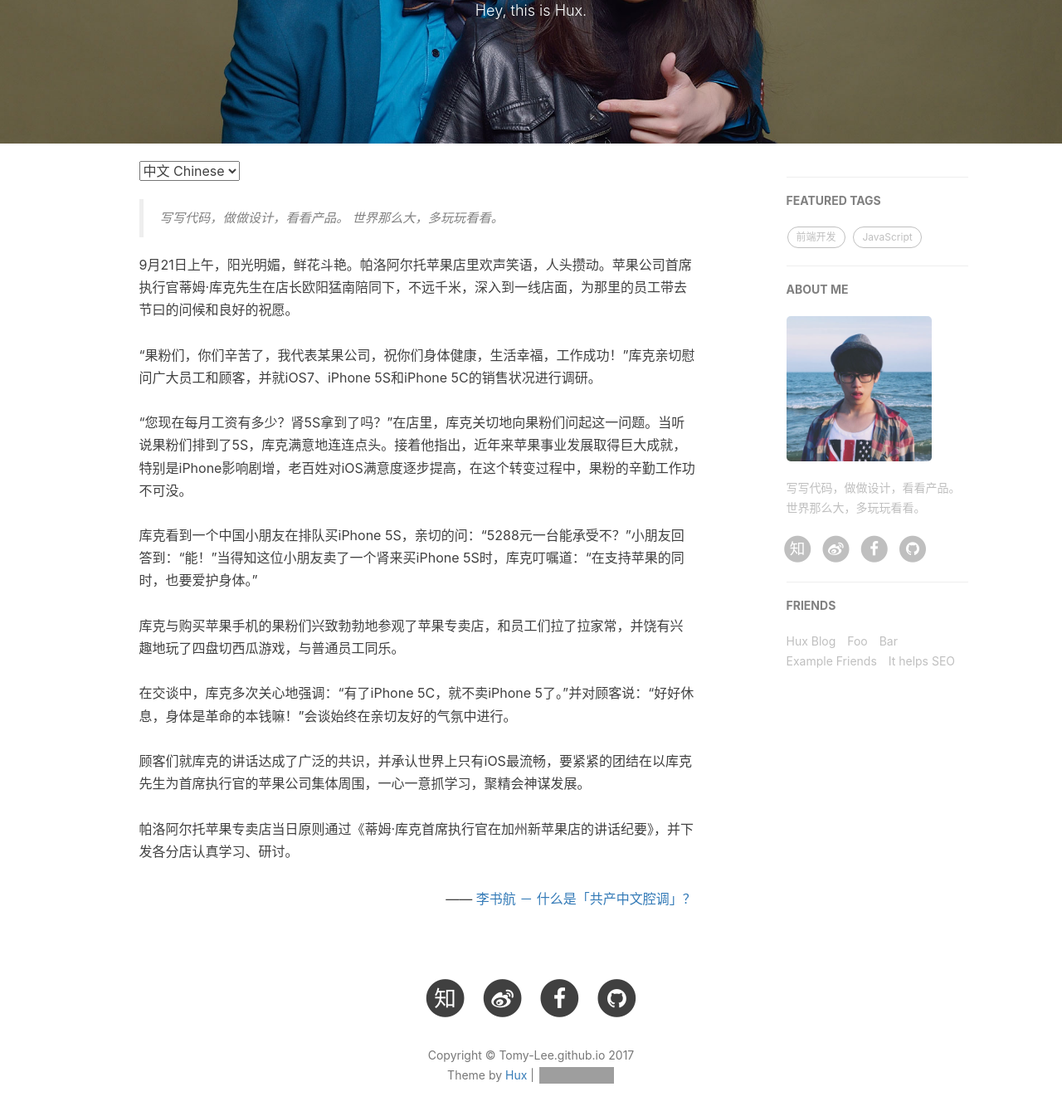
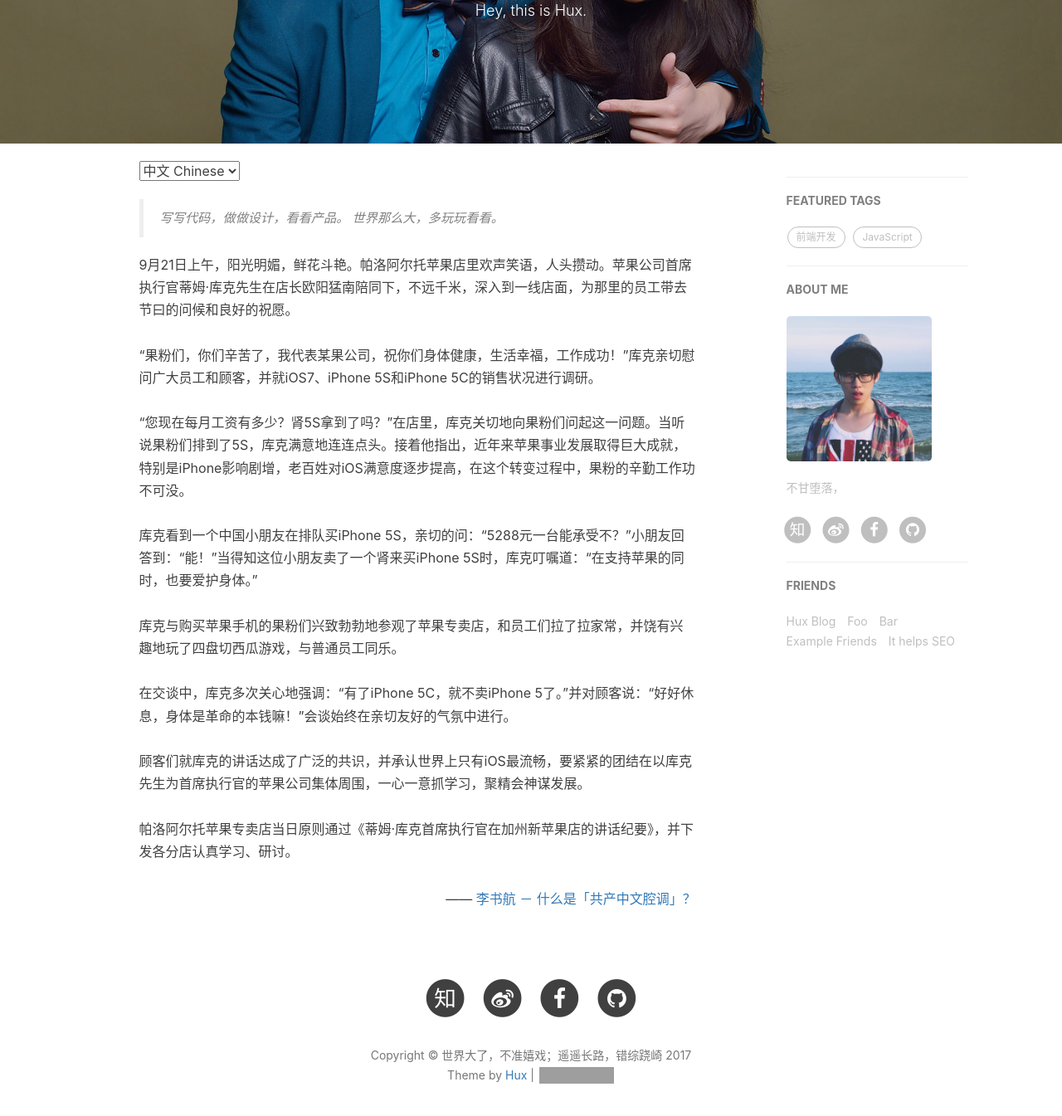
Before and after one commit to Tomy-Lee/Tomy-Lee.github.io, a Jekyll site: the page built from about.html, in a window 1280 px wide and 1400 px high, scrolled down 245 px. Shown: the top 1345 px of the window at 83% size. Built offline with Jekyll 4.4.1, drawn with Linux system fonts in a browser that asks for light colours; nearby versions of some CDN libraries; comment, search, counter and statistics services are not loaded; some of the changed lines change nothing that is shown; some of the changed text lies outside the part shown; grey boxes are pictures that could not be loaded.

Commit message:
Update _config.yml

```diff
--- a/_config.yml
+++ b/_config.yml
@@ -1,6 +1,6 @@
 # Site settings
-title:
-世界大了，不准嬉戏；遥遥长路，错综跷崎SEOTitle: 李佳的博客 | Tomy-Lee Blog
+title: 世界大了，不准嬉戏；遥遥长路，错综跷崎
+SEOTitle: 李佳的博客 | Tomy-Lee Blog
 header-img: img/home-bg.jpg
 email: tomyleee@163.com
 description: ""
@@ -68,7 +68,7 @@
 
 # Sidebar settings
 sidebar: true                           # whether or not using Sidebar.
-sidebar-about-description: "写写代码，做做设计，看看产品。世界那么大，多玩玩看看。"
+sidebar-about-description: "不甘堕落，"
 sidebar-avatar: /img/avatar-hux.jpg      # use absolute URL, seeing it's used in both `/` and `/about/`
 
 
```
